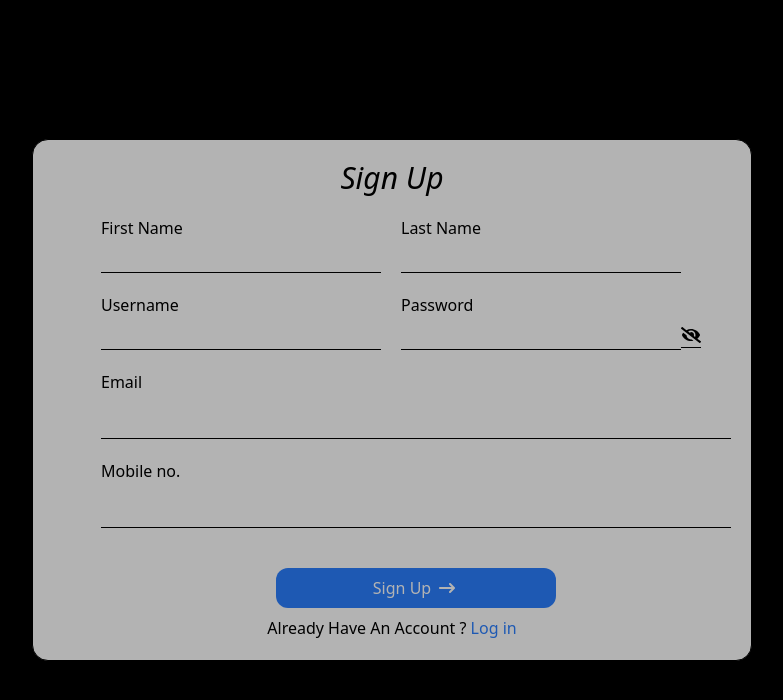
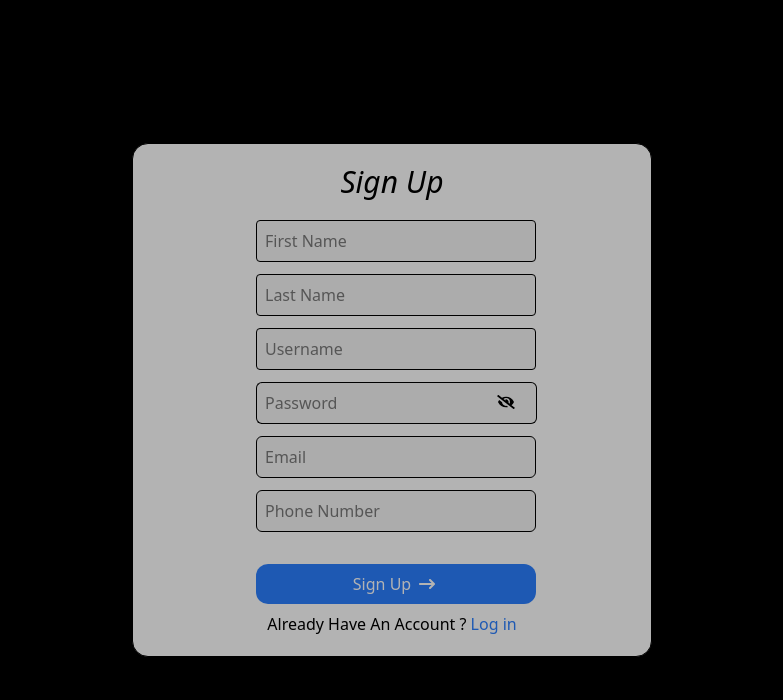
Before and after one commit to JatinTekam/full-stack-e-commerce, a React (Vite) app in the folder frontend/: page /signup in a window 1280 px wide. Shown: the top 700 px of the page, without its empty margins (248-1031 px from the left). Built offline with nearby package versions, Linux system fonts and the light colour scheme.

Commit message:
adding some changes

```diff
--- a/frontend/src/Pages/Login.jsx
+++ b/frontend/src/Pages/Login.jsx
@@ -77,17 +77,18 @@ const Login = () => {
         </h1>
         <form
           action=""
-          className="w-[90vw]  md:w-[45vw] sm:w-[55vw] xl:w-[40vw] flex flex-col gap-2 items-center "
+          className="w-[90vw]  md:w-[45vw] sm:w-[55vw] xl:w-[40vw] flex flex-col gap-3 items-center "
           onSubmit={handleSubmit(onSubmit)}
           method="post"
         >
           <div className="flex flex-col">
-            <label htmlFor="email" className="text-xl">Email</label>
+            {/* <label htmlFor="email" className="text-xl">Email</label> */}
             <input
               type="email"
               id="email"
-              className={`w-[53vw] md:w-[30vw] sm:w-[35vw] outline-none ${
-                errors.email ? "border-b border-b-red-600" : "border-b"
+              placeholder="Email"
+              className={`w-[56vw] md:w-[23vw] sm:w-[35vw]  rounded-md outline-none bg-[#05060f0a] p-2 ${
+                errors.email ? "border border-red-600" : "border"
               } `}
               {...register("email", {
                 required: "Email is required",
@@ -98,22 +99,23 @@ const Login = () => {
               })}
             />
             {errors.email && (
-              <p className="text-red-500 text-end text-sm">
+              <p className="text-red-500  text-sm">
                 {errors.email.message} *
               </p>
             )}
           </div>
 
           <div className="flex flex-col">
-          <label htmlFor="password" className="text-xl">Password</label>
+          {/* <label htmlFor="password" className="text-xl">Password</label> */}
           <div className="flex">
           <input
             type={showPassword ? "text" : "password"}
             id="password"
             name="password"
+            placeholder="Password"
             autoComplete="new-password"
-            className={`w-[50vw] md:w-[29vw] sm:w-[32vw] outline-none ${
-              errors.password ? "border-b border-b-red-600" : "border-b"
+            className={`w-[50vw] md:w-[21vw] sm:w-[32vw] outline-none  bg-[#05060f0a] p-2  ${
+              errors.password ? "border-t border-b border-l rounded-tl-md rounded-bl-md border-l-red-600 border-t-red-600 border-b-red-600 order" : "border-b border-t border-l rounded-tl-md rounded-bl-md"
             } `}
             {...register("password", {
               required: "Password is required",
@@ -123,12 +125,12 @@ const Login = () => {
               },
             })}
             />
-            <span className="border-b cursor-pointer" onClick={()=>setShowPassword(!showPassword)}>
-            <FaEyeSlash className="w-5"/>
-            </span>
+            <div className={ `pt-3  pr-2 bg-[#05060f0a] ${errors.password ? "border-t border-b border-r rounded-br-md border-r-red-600 border-b-red-600 rounded-tr-md border-t-red-600" : 'border-b  border-t border-r rounded-tr-md rounded-br-md cursor-pointer '} `} onClick={()=>setShowPassword(!showPassword)}>
+            <FaEyeSlash className="w-6"/>
+            </div>
             </div>
           {errors.password && (
-            <p className="text-red-500 text-end text-sm">
+            <p className="text-red-500  text-sm">
               {errors.password.message} *
             </p>
           )}
@@ -138,7 +140,7 @@ const Login = () => {
           <div className=" w-full flex justify-center items-center gap-12 mt-2 ">
             <div className="w-full rounded-[16px] flex justify-center">
               <button
-                className=" w-[50vw] md:w-[29vw] sm:w-[32vw]  bg-blue-500 p-2 text-white cursor-pointer rounded-[12px] hover:shadow-black flex items-center gap-2 justify-center"
+                className=" w-[50vw] md:w-[22vw] sm:w-[32vw]  bg-blue-500 p-2 text-white cursor-pointer rounded-[12px] hover:shadow-black flex items-center gap-2 justify-center"
                 disabled={isSubmitting}
                 type="submit"
               >
--- a/frontend/src/Pages/Signup.jsx
+++ b/frontend/src/Pages/Signup.jsx
@@ -8,7 +8,7 @@ const Signup = () => {
   return (
     <div className="w-full h-screen flex gap-2 items-center bg-black justify-center">
       <Rive/>
-      <div className="w-180 justify-around border p-5 rounded-2xl bg-white  opacity-70">
+      <div className="w-130 justify-around border p-5 rounded-2xl bg-white  opacity-70">
         <h1 className="text-center text-3xl mb-5">
           <i>Sign Up</i>
         </h1>
--- a/frontend/src/component/Form.jsx
+++ b/frontend/src/component/Form.jsx
@@ -1,4 +1,3 @@
-
 import React, { useEffect, useState } from "react";
 import loadingGif from "../assets/images/loading.gif";
 import { FaArrowRightLong } from "react-icons/fa6";
@@ -10,10 +9,9 @@ import { useNavigate } from "react-router-dom";
 import { errorMsg, successMsg } from "../utils/messages";
 import { FaEyeSlash } from "react-icons/fa";
 
-
 const Form = () => {
   const [isSubmitting, setIsSubmiting] = useState(false);
-  const[showPassword,setShowPassword]=useState(true);
+  const [showPassword, setShowPassword] = useState(true);
   const { user, loading, error } = useSelector((state) => state.auth);
   const dispatch = useDispatch();
   const navigate = useNavigate();
@@ -25,12 +23,10 @@ const Form = () => {
     formState: { errors, isSubmitSuccessful },
   } = useForm();
 
-  const onSubmit = (data,e) => {
-
+  const onSubmit = (data, e) => {
     e.preventDefault();
 
     handleFormSubmit(data);
-
   };
 
   const handleFormSubmit = (data) => {
@@ -60,27 +56,26 @@ const Form = () => {
       if (isSubmitSuccessful) {
         reset();
         setIsSubmiting(false);
-
       }
     }, 2000);
   }, [isSubmitSuccessful, reset]);
 
-
   return (
     <form
       action=""
-          className="w-full grid-cols-2 pl-12 "
+      className="w-full pl-12"
       onSubmit={handleSubmit(onSubmit)}
       method="post"
     >
-          <div className="flex flex-wrap gap-5">
-            <div className="flex flex-col">
-              <label htmlFor="firstname" className="pb-2">First Name</label>
+      <div className=" flex flex-col items-center gap-3 ">
+        {/* <div className=" "> */}
+          <div className=" w-80 flex flex-col">
             <input
               type="text"
               id="firstname"
-                className={`w-70 outline-none ${
-                  errors.firstName ? "border-b border-b-red-600" : "border-b"
+              placeholder="First Name"
+              className={`w-70 outline-none bg-[#05060f0a] p-2 ${
+                errors.firstName ? " border rounded-md border-red-600" : "border rounded"
               } `}
               {...register("firstName", {
                 required: "First Name Is required",
@@ -91,19 +86,19 @@ const Form = () => {
               })}
             />
             {errors.firstName && (
-                <p className="text-red-500 text-end text-sm">
+              <p className="text-red-500  text-sm">
                 {errors.firstName.message} *
               </p>
             )}
           </div>
 
-             <div className="flex flex-col">
-              <label htmlFor="lastname" className="pb-2">Last Name</label>
+          <div className=" w-80 flex flex-col">
             <input
               type="text"
               id="lastname"
-                className={`w-70 outline-none ${
-                  errors.lastName ? "border-b border-b-red-600" : "border-b"
+              placeholder="Last Name"
+              className={`w-70 outline-none bg-[#05060f0a] p-2 ${
+                errors.lastName ? " border rounded-md border-red-600" : "border rounded"
               } `}
               {...register("lastName", {
                 required: "Last Name Is required",
@@ -114,25 +109,21 @@ const Form = () => {
               })}
             />
             {errors.lastName && (
-                <p className="text-red-500 text-end text-sm">
+              <p className="text-red-500  text-sm">
                 {errors.lastName.message} *
               </p>
             )}
           </div>
+        {/* </div> */}
 
-
-
-
-
-
-            <div className="flex flex-col">
-              <label htmlFor="username" className="pb-2">Username</label>
+        <div className="w-80 flex flex-col">
           <input
             type="text"
             id="username"
+            placeholder="Username"
             name="username"
-                className={`w-70 outline-none ${
-                  errors.username ? "border-b border-b-red-600" : "border-b"
+            className={`w-70 outline-none bg-[#05060f0a] p-2 ${
+              errors.username ? " border rounded-md border-red-600" : "border rounded"
             } `}
             {...register("username", {
               required: "Username is required",
@@ -143,22 +134,22 @@ const Form = () => {
             })}
           />
           {errors.username && (
-                <p className="text-red-500 text-end text-sm">
+            <p className="text-red-500  text-sm">
               {errors.username.message} *
             </p>
           )}
         </div>
 
-            <div className="flex  flex-col">
-              <label htmlFor="password" className="pb-2">Password</label>
-              <div>
+        <div className="w-80 flex flex-col">
+          <div className="flex">
             <input
               type={showPassword ? "text" : "password"}
               id="password"
               name="password"
+              placeholder="Password"
               autoComplete="new-password"
-                className={`w-70 outline-none ${
-                  errors.password ? "border-b border-b-red-600" : "border-b"
+              className={`w-55 outline-none bg-[#05060f0a] p-2 ${
+                errors.password ? " border-l rounded-tl-md rounded-bl-md border-t border-b border-red-600" : "border-l rounded-tl-md rounded-bl-md border-t border-b "
               } `}
               {...register("password", {
                 required: "Password is required",
@@ -168,25 +159,29 @@ const Form = () => {
                 },
               })}
             />
-              <button className="border-b pb-1 cursor-pointer" onClick={()=>setShowPassword(!showPassword)}>
-              <FaEyeSlash className="w-5"/>
-              </button>
+            <div
+              className={ errors.password ? ` p-3 cursor-pointer bg-[#05060f0a] border-r border-t rounded-tr-md border-b rounded-br-md border-red-600` : `p-3 cursor-pointer bg-[#05060f0a] border-r border-t rounded-tr-md border-b rounded-br-md`}
+              onClick={() => setShowPassword(!showPassword)}
+            >
+              <FaEyeSlash className="w-9 text-sm" />
+            </div>
           </div>
 
           {errors.password && (
-                <p className="text-red-500 text-end text-sm">
+            <p className="text-red-500  text-sm">
               {errors.password.message} *
             </p>
           )}
         </div>
 
-
-              <label htmlFor="email">Email</label>
+        <div className="w-80 flex flex-col">
+          {/* <label htmlFor="email">Email</label> */}
           <input
             type="email"
             id="email"
-                className={`w-full outline-none ${
-                  errors.email ? "border-b border-b-red-600" : "border-b"
+            placeholder="Email"
+            className={`w-70 outline-none bg-[#05060f0a] p-2  ${
+              errors.email ? "border rounded-md border-red-600" : "border rounded-md"
             } `}
             {...register("email", {
               required: "Email is required",
@@ -197,19 +192,21 @@ const Form = () => {
             })}
           />
           {errors.email && (
-                <p className="text-red-500 w-full text-end text-sm">
+            <p className="text-red-500 w-full text-sm">
               {errors.email.message} *
             </p>
           )}
+        </div>
 
 
-            <label htmlFor="mobile">Mobile no.</label>
+        <div className="w-80 flex flex-col">
         <input
           type="text"
           name="mobileNo"
+          placeholder="Phone Number"
           id="mobile"
-              className={`w-full outline-none ${
-                errors.phoneNumber ? "border-b border-b-red-600" : "border-b"
+          className={`w-70 outline-none bg-[#05060f0a] p-2 ${
+            errors.phoneNumber ? "border rounded-md border-red-600" : "border rounded-md"
           } `}
           {...register("phoneNumber", {
             required: "Phone No is required",
@@ -224,23 +221,23 @@ const Form = () => {
           })}
         />
         {errors.phoneNumber && (
-              <p className="text-red-500 text-end text-sm w-full">
+          <p className="text-red-500  text-sm w-full">
             {errors.phoneNumber.message} *
           </p>
         )}
+        </div>
 
         <div className="mt-5 w-full flex flex-col items-center">
-              <div className=" w-full flex justify-center items-center gap-12 mb-2 ">
+          <div className=" w-80  flex  gap-12 mb-2 ">
             <div className="w-70 rounded-[16px]">
               <button
-                    className=" w-full bg-blue-500 p-2 text-white cursor-pointer rounded-[12px] hover:shadow-black flex items-center gap-2 justify-center"
+                className=" w-full bg-blue-500 p-2 text-white cursor-pointer rounded-[12px] hover:shadow-black flex gap-2 justify-center"
                 disabled={isSubmitting}
                 type="submit"
               >
                 {isSubmitting ? (
-                      <p className="flex items-center gap-2" >
-                        Please Wait{" "}
-                        <img src={loadingGif} alt="" className="w-5" />
+                  <p className="flex items-center gap-2">
+                    Please Wait <img src={loadingGif} alt="" className="w-5" />
                   </p>
                 ) : (
                   <p className="flex gap-1">
@@ -248,14 +245,13 @@ const Form = () => {
                   </p>
                 )}
               </button>
-                  <ToastContainer/>
+              <ToastContainer />
             </div>
           </div>
-
         </div>
       </div>
     </form>
-  )
-}
+  );
+};
 
-export default Form
+export default Form;
```
Also changed, not shown: 2 other files (tests, documents, lock files or other folders). Lines whose indentation alone changed are shown as unchanged.
